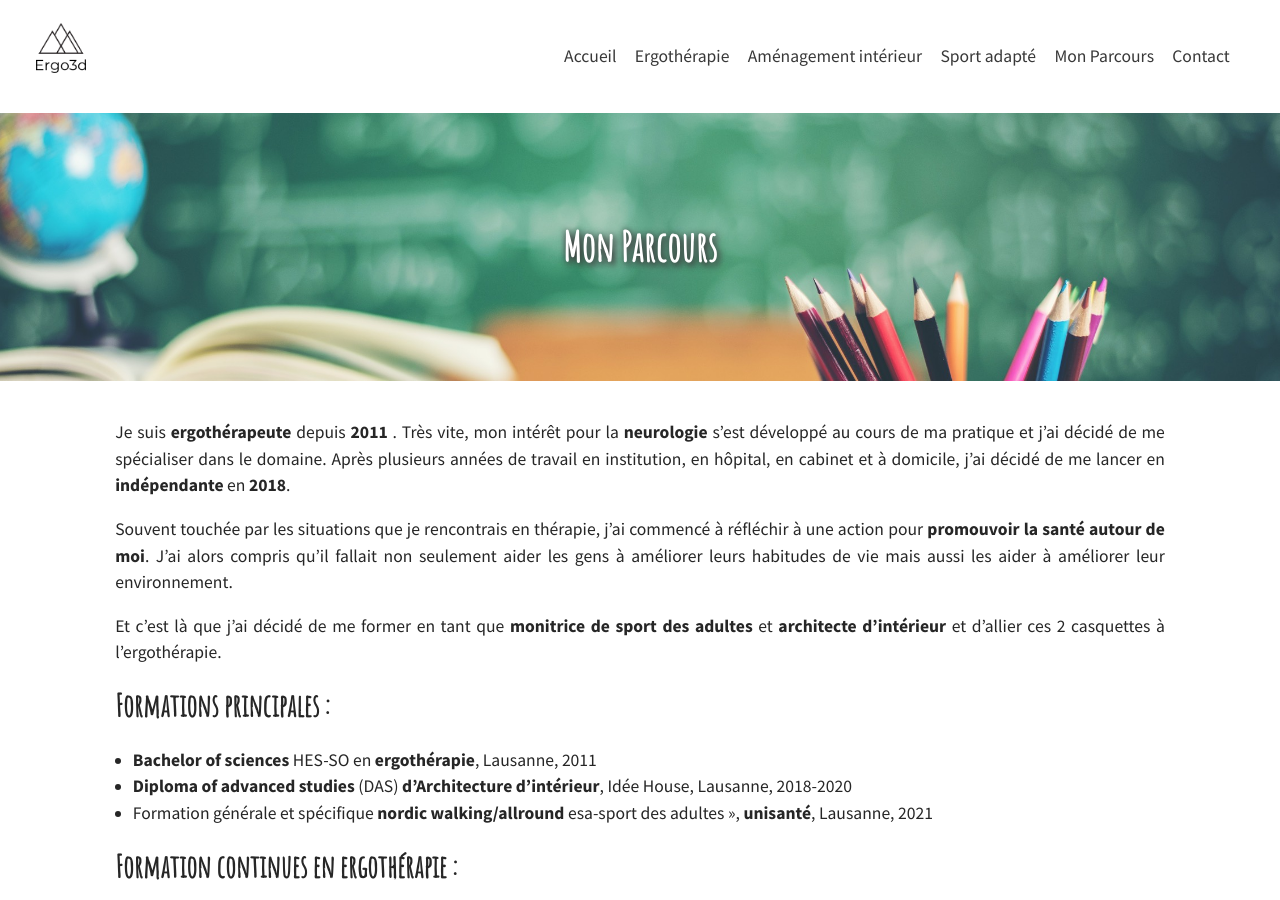
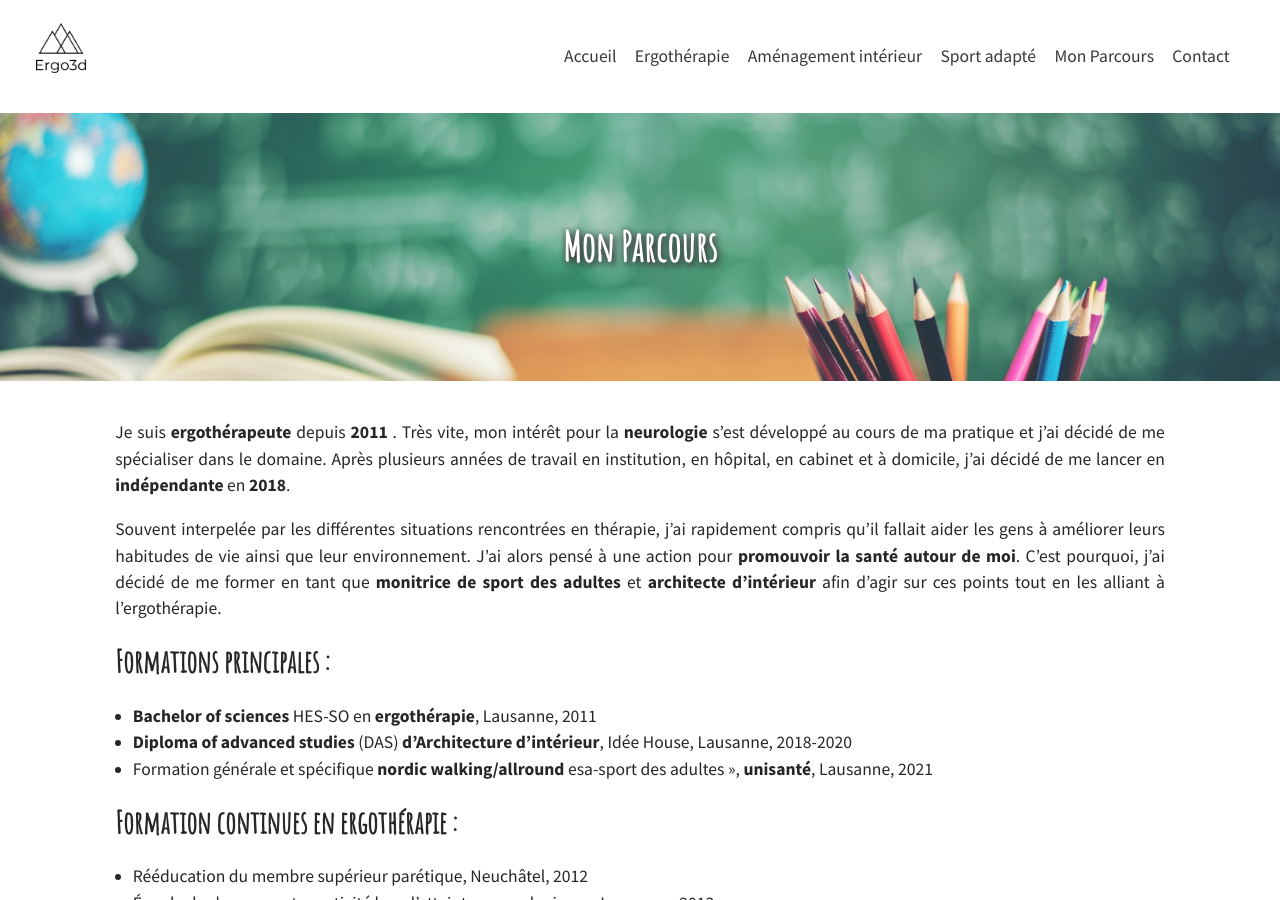
Before and after one commit to marschar/marschar.github.io, a Jekyll site: the page built from pages/portrait.markdown, in a window 1280 px wide and 900 px high. Built offline with Jekyll 4.4.1, drawn with Linux system fonts in a browser that asks for light colours.

Commit message:
Changement parcours

```diff
--- a/pages/portrait.markdown
+++ b/pages/portrait.markdown
@@ -10,10 +10,9 @@ order: 5
 Je suis **ergothérapeute** depuis **2011** . Très vite, mon intérêt pour la **neurologie** s’est développé au cours de ma pratique et j’ai décidé de me spécialiser dans le domaine.
 Après plusieurs années de travail en institution, en hôpital, en cabinet et à domicile, j’ai décidé de me lancer en **indépendante** en **2018**.
 
-Souvent touchée par les situations que je rencontrais en thérapie, j’ai commencé à réfléchir à une action pour **promouvoir la santé autour de moi**.
-J’ai alors compris qu’il fallait non seulement aider les gens à améliorer leurs habitudes de vie mais aussi les aider à améliorer leur environnement.
-
-Et c’est là que j’ai décidé de me former en tant que **monitrice de sport des adultes** et **architecte d’intérieur** et d’allier ces 2 casquettes à l’ergothérapie.
+Souvent interpelée par les différentes situations rencontrées en thérapie, j'ai rapidement compris qu'il fallait aider les gens à améliorer leurs habitudes de vie ainsi que leur environnement.
+J’ai alors pensé à une action pour **promouvoir la santé autour de moi**.
+C'est pourquoi, j’ai décidé de me former en tant que **monitrice de sport des adultes** et **architecte d’intérieur** afin d'agir sur ces points tout en les alliant à l’ergothérapie.
 
 ## Formations principales :
 - **Bachelor of sciences** HES-SO en **ergothérapie**, Lausanne, 2011
```
Also changed, not shown: other parts of pages/portrait.markdown (+1 -1 lines).
